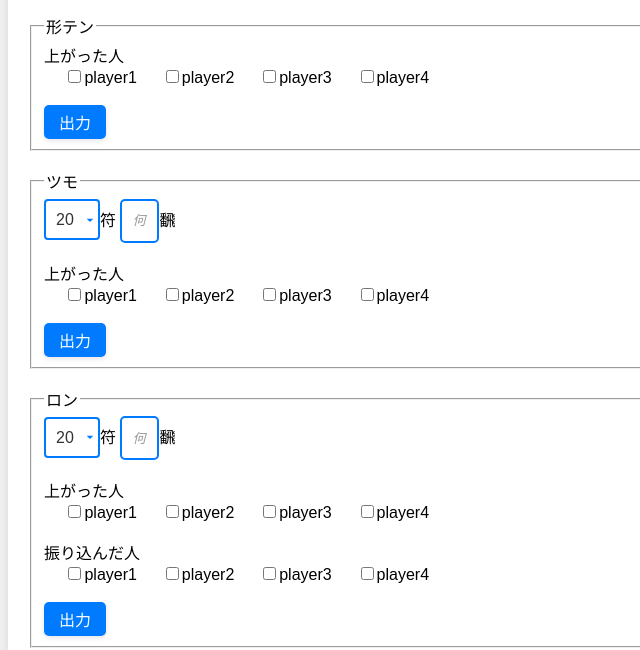
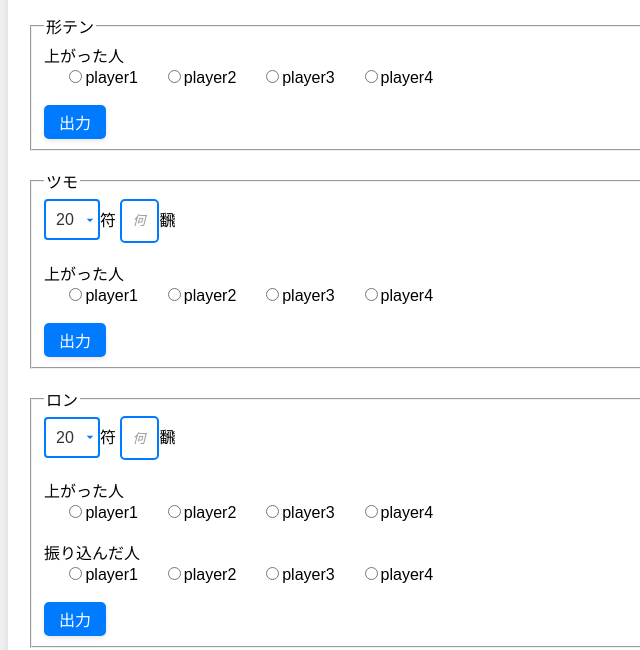
Before and after one commit to suzuki-tatsuki/score-bot, an Electron app: page index.html in a window 1200 px wide. Shown: the part 174-824 px from the top of the page, 0-640 px from the left. Drawn offline with Linux system fonts and the light colour scheme.

Commit message:
[feat] change checkbox to radio button

```diff
--- a/index.html
+++ b/index.html
@@ -35,10 +35,10 @@
     <fieldset>
       <legend>形テン</legend>
       上がった人<br> &emsp;
-      <input type="checkbox" id="keiten1" value="1">player1 &emsp;
-      <input type="checkbox" id="keiten2" value="1">player2 &emsp;
-      <input type="checkbox" id="keiten3" value="1">player3 &emsp;
-      <input type="checkbox" id="keiten4" value="1">player4 &emsp;<br><br>
+      <input type="radio" name="keiten" id="keiten1" value="1">player1 &emsp;
+      <input type="radio" name="keiten" id="keiten2" value="1">player2 &emsp;
+      <input type="radio" name="keiten" id="keiten3" value="1">player3 &emsp;
+      <input type="radio" name="keiten" id="keiten4" value="1">player4 &emsp;<br><br>
       <button id="keiten" type="button">出力</button> &emsp;<br>
     </fieldset><br>
 
@@ -59,12 +59,10 @@
         <option value="110">110</select>符
       <input type="text" id="han" class="custom-input" placeholder="何" size=1>飜<br><br>
       上がった人<br> &emsp;
-	  <!--label class="custom-checkbox"-->
-      <input type="checkbox" id="tumo1" value="1">player1 &emsp;
-      <input type="checkbox" id="tumo2" value="1">player2 &emsp;
-      <input type="checkbox" id="tumo3" value="1">player3 &emsp;
-      <input type="checkbox" id="tumo4" value="1">player4 &emsp;<br><br>
-	  <!--/label-->
+      <input type="radio" name="tumo" id="tumo1" value="1">player1 &emsp;
+      <input type="radio" name="tumo" id="tumo2" value="1">player2 &emsp;
+      <input type="radio" name="tumo" id="tumo3" value="1">player3 &emsp;
+      <input type="radio" name="tumo" id="tumo4" value="1">player4 &emsp;<br><br>
       <button id="tumo" type="button">出力</button> &emsp;<br>
     </fieldset><br>
 
@@ -85,15 +83,15 @@
         <option value="110">110</select>符
       <input type="text" id="han_ron" class="custom-input" placeholder="何" size=1>飜<br><br>
       上がった人<br> &emsp;
-      <input type="checkbox" id="winner1" value="1">player1 &emsp;
-      <input type="checkbox" id="winner2" value="1">player2 &emsp;
-      <input type="checkbox" id="winner3" value="1">player3 &emsp;
-      <input type="checkbox" id="winner4" value="1">player4 &emsp;<br><br>
+      <input type="radio" name="tumo_winner" id="winner1" value="1">player1 &emsp;
+      <input type="radio" name="tumo_winner"id="winner2" value="1">player2 &emsp;
+      <input type="radio" name="tumo_winner"id="winner3" value="1">player3 &emsp;
+      <input type="radio" name="tumo_winner"id="winner4" value="1">player4 &emsp;<br><br>
       振り込んだ人<br> &emsp;
-      <input type="checkbox" id="loser1" value="1">player1 &emsp;
-      <input type="checkbox" id="loser2" value="1">player2 &emsp;
-      <input type="checkbox" id="loser3" value="1">player3 &emsp;
-      <input type="checkbox" id="loser4" value="1">player4 &emsp;<br><br>
+      <input type="radio" name="tumo_loser" id="loser1" value="1">player1 &emsp;
+      <input type="radio" name="tumo_loser" id="loser2" value="1">player2 &emsp;
+      <input type="radio" name="tumo_loser" id="loser3" value="1">player3 &emsp;
+      <input type="radio" name="tumo_loser" id="loser4" value="1">player4 &emsp;<br><br>
       <button id="ron" type="button">出力</button> &emsp;<br>
     </fieldset><br>
 
```
